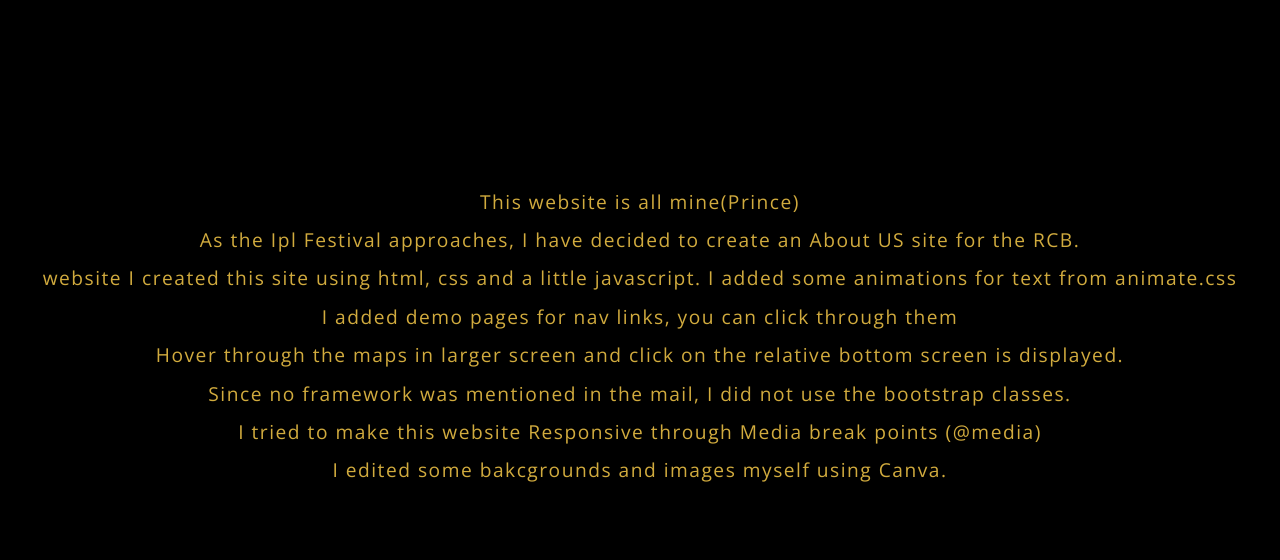
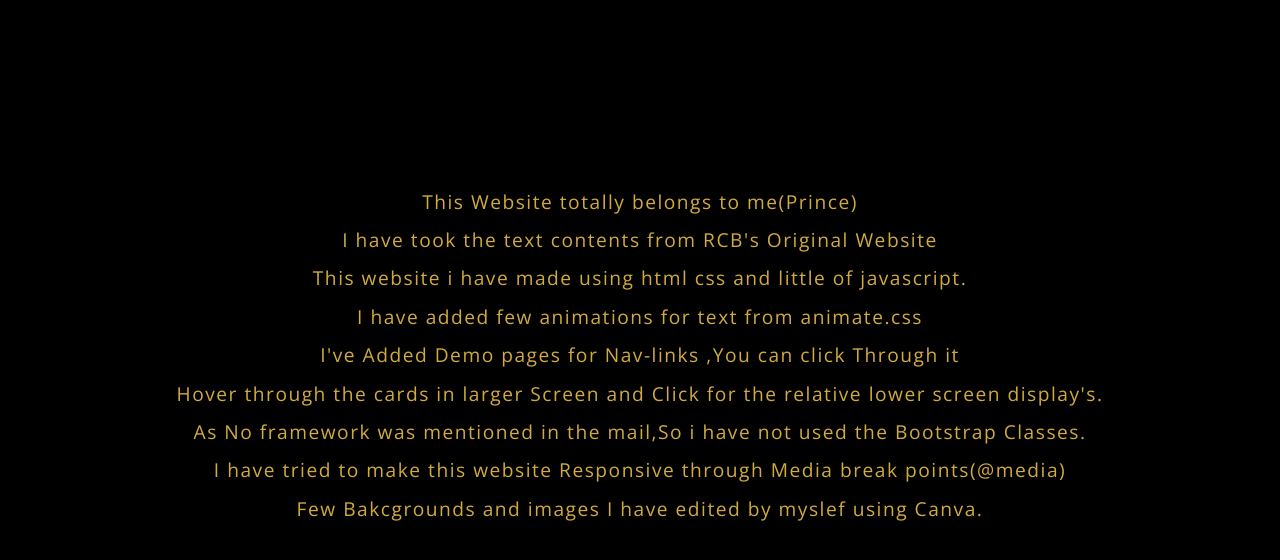
Before and after one commit to Princekumarmehta/Rcb-parrlax.github.io, a plain HTML site: page demohome.html in a window 1280 px wide. Shown: the part 96-656 px from the top of the page. Drawn offline with nearby package versions, Linux system fonts and the light colour scheme; a web font is replaced by a local one.

Commit message:
Update demohome.html

```diff
--- a/demohome.html
+++ b/demohome.html
@@ -43,25 +43,23 @@
     <center>
 
     <p class="animate__animated animate__bounce animate__fadeInLeft animate__faster	 " >
-       This website is all mine(Prince)
+        This Website  totally belongs to  me(Prince)
     </p>
-    <p class="animate__animated animate__bounce animate__fadeInLeft animate__faster	 ">As the Ipl Festival approaches, I have decided to create an About US site for the RCB.</p>
-    <p class="animate__animated animate__bounce animate__fadeInLeft animate__fast "I have taken the text content from the original RCB</p>
+
+    <p class="animate__animated animate__bounce animate__fadeInLeft animate__fast ">I have took the text contents from RCB's Original Website</p>
     <p class="animate__animated animate__bounce animate__fadeInLeft  animate__fast">
-  website
-
-I created this site using html, css and a little javascript.
-I added some animations for text from animate.css
+  This website i have made using html css and little of javascript. <br>
+  I have added few animations for text from animate.css
     </p>
-    <p class="animate__animated animate__bounce animate__fadeInLeft animate__slower ">I added demo pages for nav links, you can click through them</p>
-    <p class="animate__animated animate__bounce animate__fadeInLeft animate__slower ">Hover through the maps in larger screen and click on the relative bottom screen is displayed.</p>
+    <p class="animate__animated animate__bounce animate__fadeInLeft animate__slower ">I've Added Demo pages for Nav-links ,You can click Through it</p>
+    <p class="animate__animated animate__bounce animate__fadeInLeft animate__slower "> Hover through the cards in larger Screen and Click for  the relative lower screen display's. </p>
     <p class="animate__animated animate__bounce animate__fadeInLeft animate__slow	 ">
-Since no framework was mentioned in the mail, I did not use the bootstrap classes.
-        <br>I tried to make this website Responsive through Media break points (@media)
+        As No framework was mentioned in the mail,So i have not used the Bootstrap Classes.
+        <br> I have tried to make this website Responsive through Media break points(@media)
     </p>
 
     <p class="animate__animated animate__bounce animate__fadeInLeft animate__slow	">
-      I edited some bakcgrounds and images myself using Canva.
+        Few Bakcgrounds and images I have edited by myslef using Canva.
     </p>
 
 </center>
```
